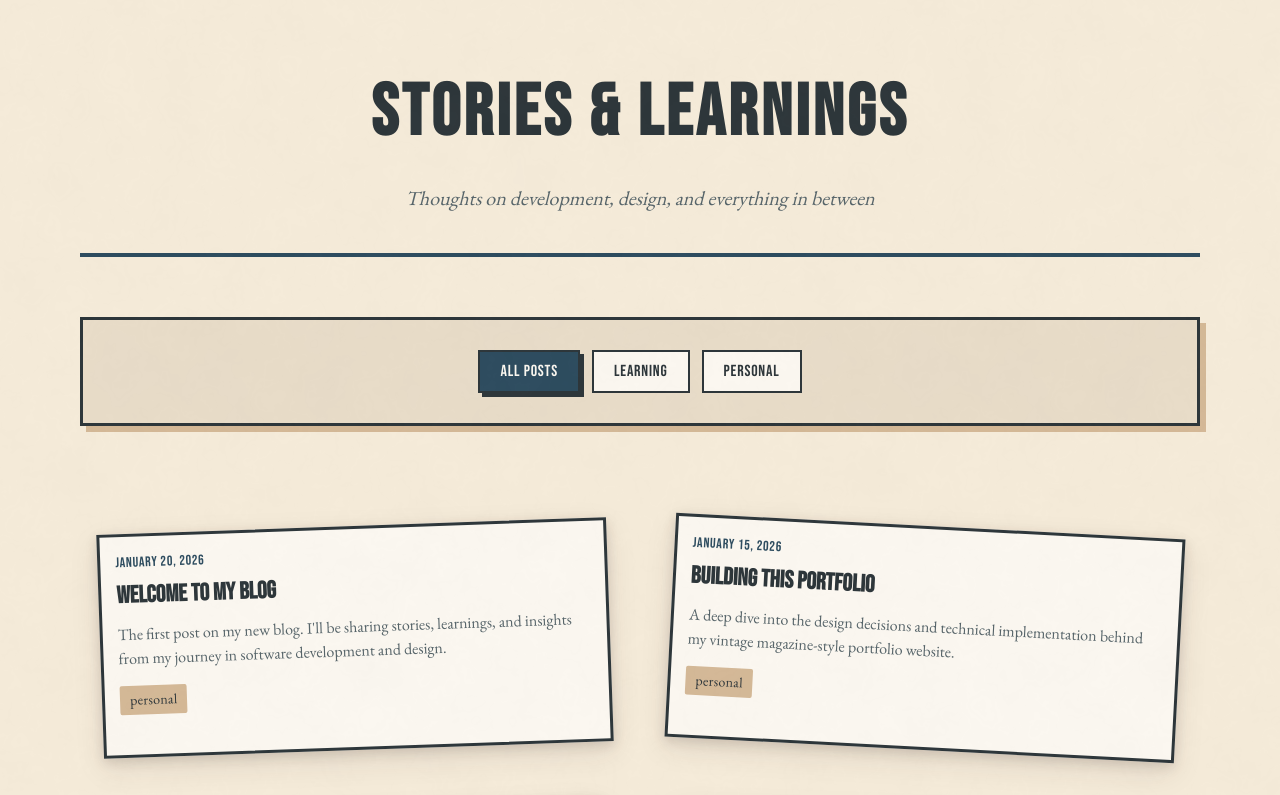
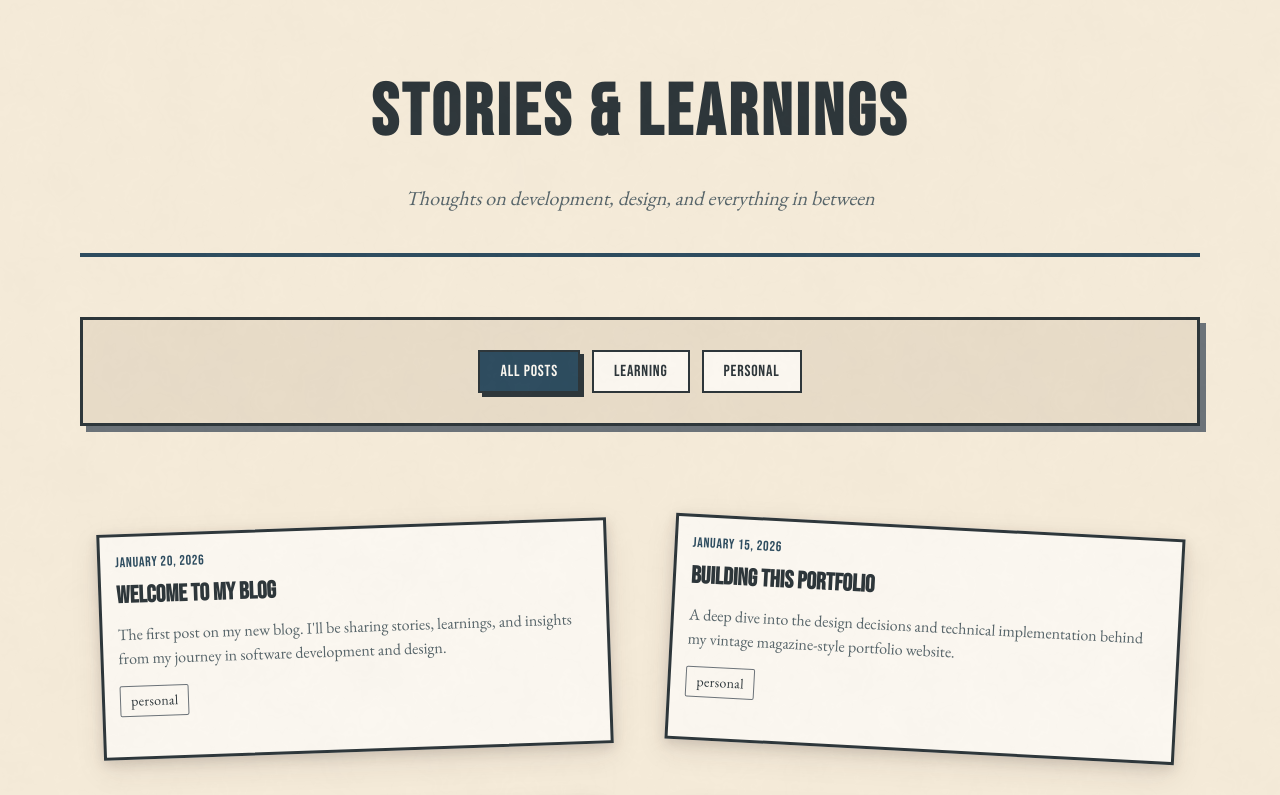
Before and after one commit to alehxs/alehxs.github.io, a React (Vite) app: page /blog in a window 1280 px wide. Shown: the top 795 px of the page. Built offline with nearby package versions, Linux system fonts and the light colour scheme.

Commit message:
style: update component colors for Prussian Blue theme

```diff
--- a/src/components/ContactCard.css
+++ b/src/components/ContactCard.css
@@ -58,7 +58,7 @@
 
 .stamp-link:hover .stamp-icon {
   transform: scale(1.1);
-  filter: brightness(0) saturate(100%) invert(42%) sepia(53%) saturate(1088%) hue-rotate(340deg) brightness(92%) contrast(85%);
+  filter: brightness(0) saturate(100%) invert(25%) sepia(35%) saturate(800%) hue-rotate(170deg) brightness(95%) contrast(90%);
 }
 
 .stamp-label {
--- a/src/components/ProjectsMagazineLayout.css
+++ b/src/components/ProjectsMagazineLayout.css
@@ -42,9 +42,7 @@
 
 .polaroid:hover {
   transform: rotate(0deg) !important;
-  box-shadow:
-    0 8px 24px var(--shadow-warm),
-    0 15px 40px var(--shadow-deep);
+  box-shadow: 8px 8px 0 var(--burnt-orange);
   z-index: 10;
 }
 
--- a/src/components/blog/BlogCard.css
+++ b/src/components/blog/BlogCard.css
@@ -80,8 +80,9 @@
 .blog-tag {
   font-family: var(--font-body);
   font-size: var(--text-xs);
-  color: var(--deep-brown);
-  background: var(--tan);
+  color: var(--text-primary);
+  background: var(--off-white);
+  border: 1px solid var(--medium-brown);
   padding: 4px 10px;
   border-radius: 2px;
   letter-spacing: 0.02em;
--- a/src/components/blog/BlogList.css
+++ b/src/components/blog/BlogList.css
@@ -36,7 +36,7 @@
   padding: 30px;
   background: var(--aged-paper);
   border: 3px solid var(--deep-brown);
-  box-shadow: 6px 6px 0 var(--tan);
+  box-shadow: 6px 6px 0 var(--medium-brown);
 }
 
 .blog-filter-btn {
```
Also changed, not shown: public/favicon.svg.
